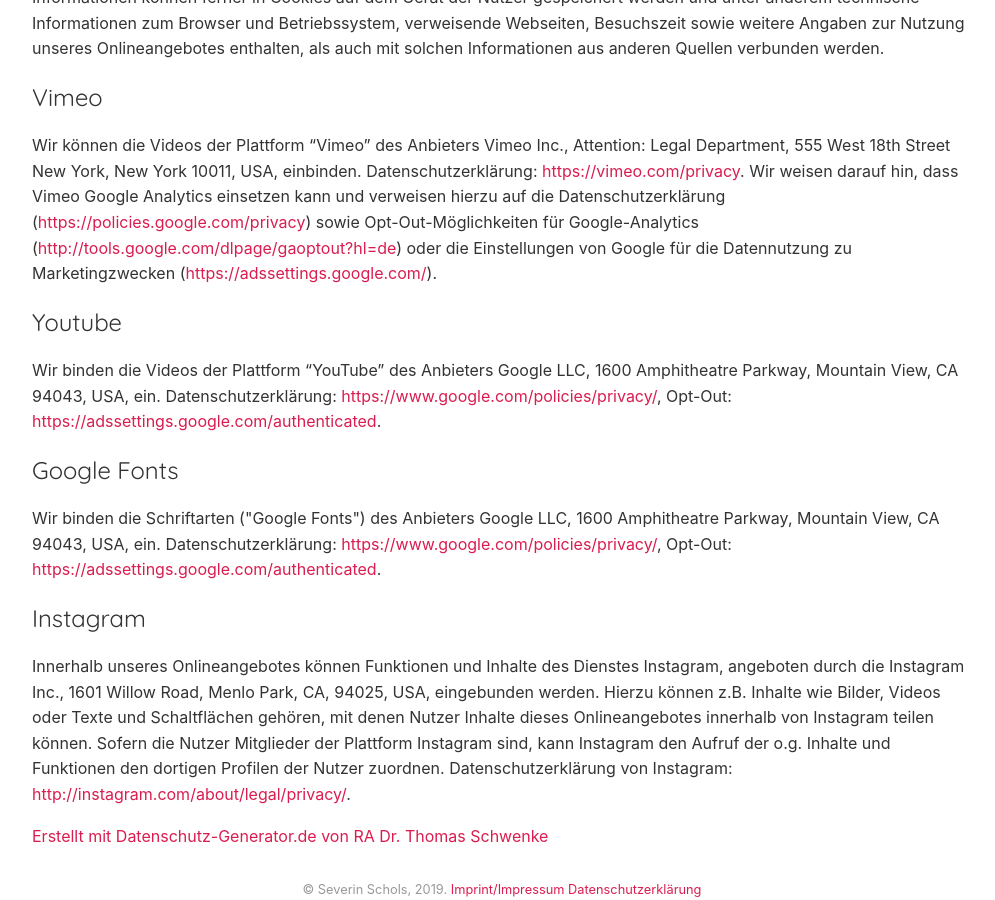
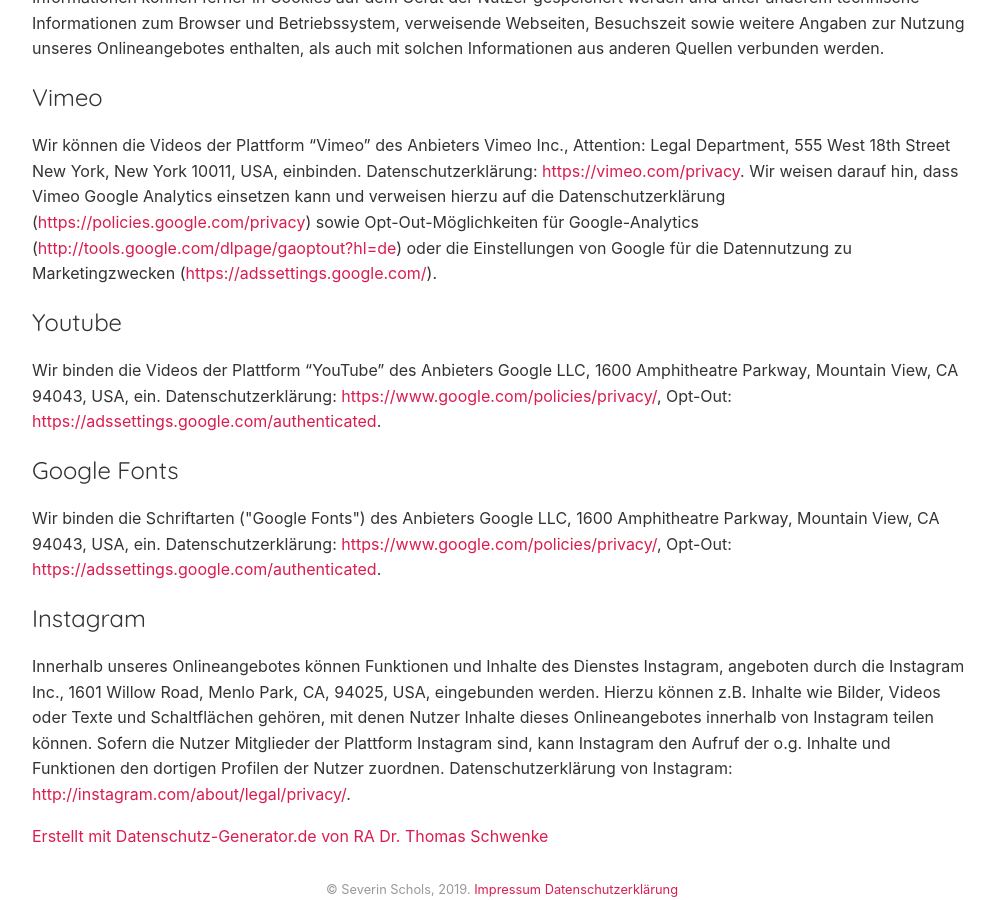
Before and after one commit to tiefpunkt/severin.schols.de, a Jekyll site: the page built from dsgvo.md, in a window 1280 px wide and 900 px high, scrolled down 9180 px. Shown: the whole window, without its empty margins (138-1133 px from the left). Built offline with Jekyll 4.4.1, drawn with Linux system fonts in a browser that asks for light colours; nearby versions of some CDN libraries; library files that are not in the unit come from our copies.

Commit message:
imprint -> impressum (https://twitter.com/janl/status/1097487171831975936)

```diff
--- a/_layouts/default.html
+++ b/_layouts/default.html
@@ -52,6 +52,6 @@
 
 			{{ content }}
 		<footer>
-			&copy; Severin Schols, 2019. <a href="/imprint.html">Imprint/Impressum</a> <a href="/dsgvo.html">Datenschutzerklärung</a>
+			&copy; Severin Schols, 2019. <a href="/impressum.html">Impressum</a> <a href="/dsgvo.html">Datenschutzerklärung</a>
 		</footer>
 		</div>
```
Also changed, not shown: impressum.md (renamed from imprint.md, +1 -1 lines).
